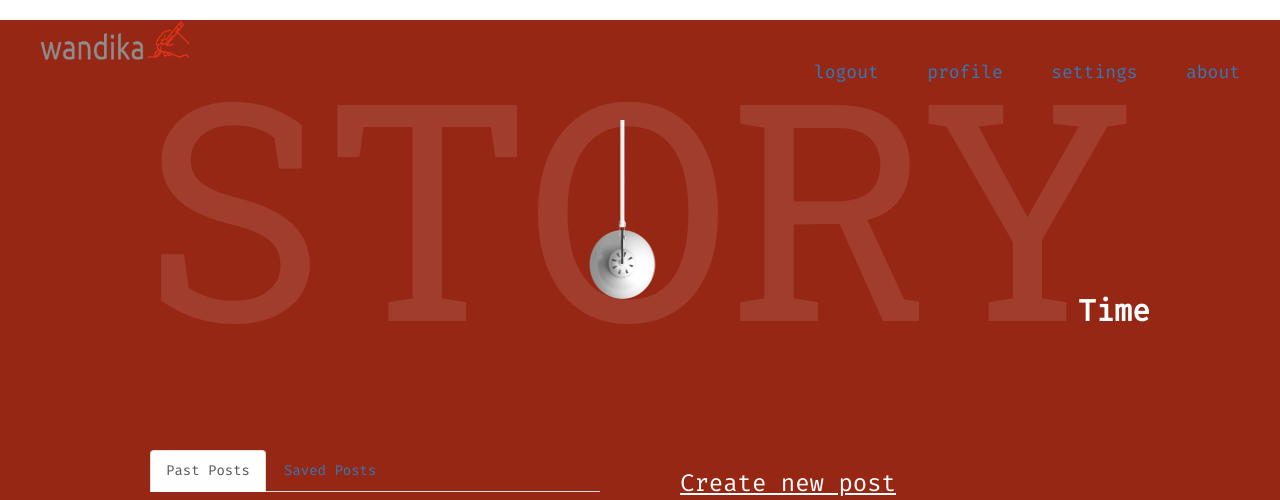
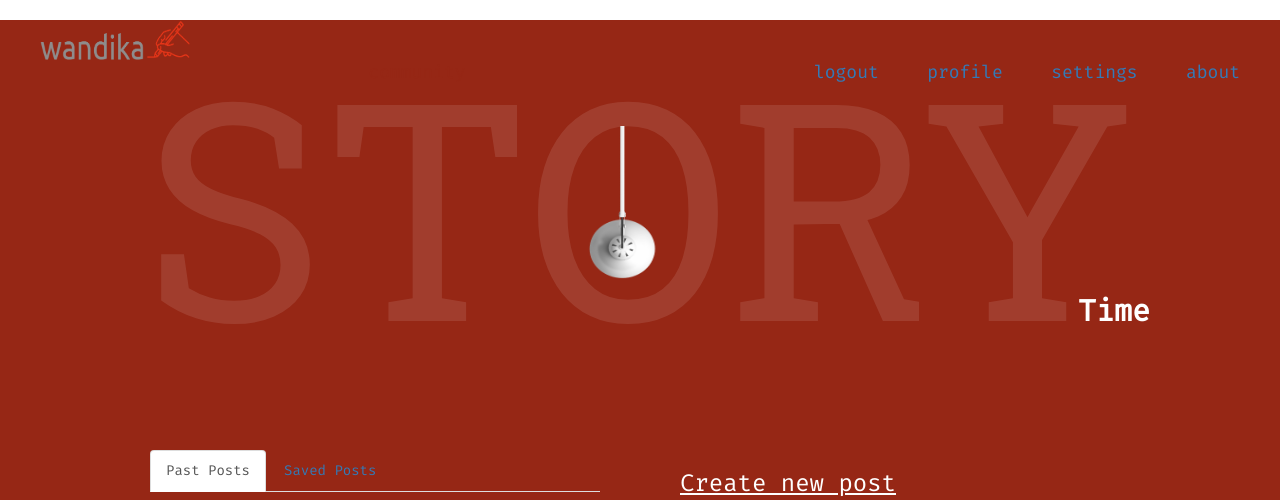
Before and after one commit to kesamercy/wandikaApp, a PHP site: page /profile.html in a window 1280 px wide. Shown: the top 500 px of the page. Run offline with PHP 8.4, Linux system fonts and the light colour scheme; some libraries are stand-ins or nearby versions; some web fonts are replaced.

Commit message:
clock css edited

```diff
--- a/css/style.css
+++ b/css/style.css
@@ -266,9 +266,9 @@ body {
 
 .profilePage_clock {
     width: 190px;
-    height: 200px;
+    height: 170px;
     position: relative;
-    top: -350px;
+    top: -344px;
     left: 530px;
 }
 
```
